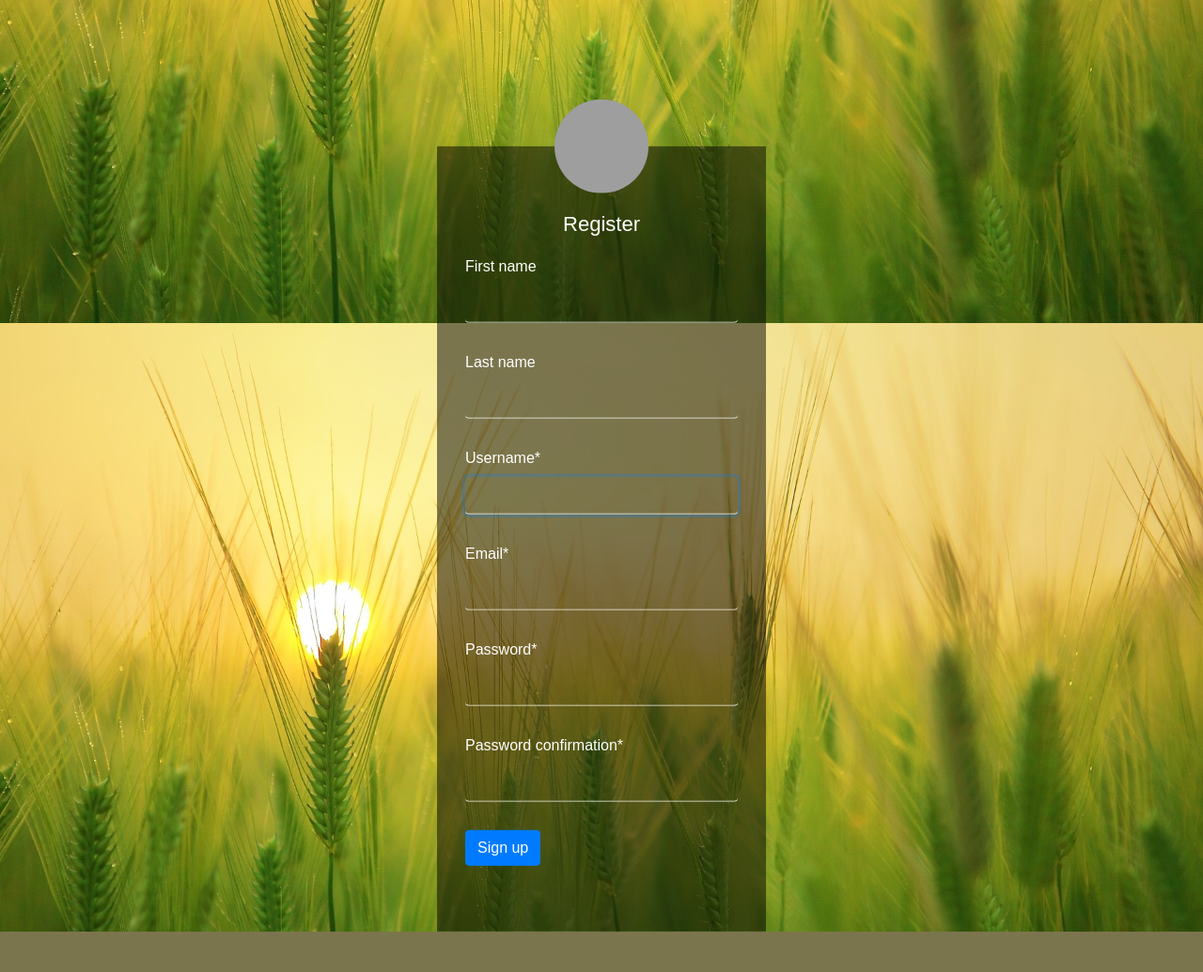
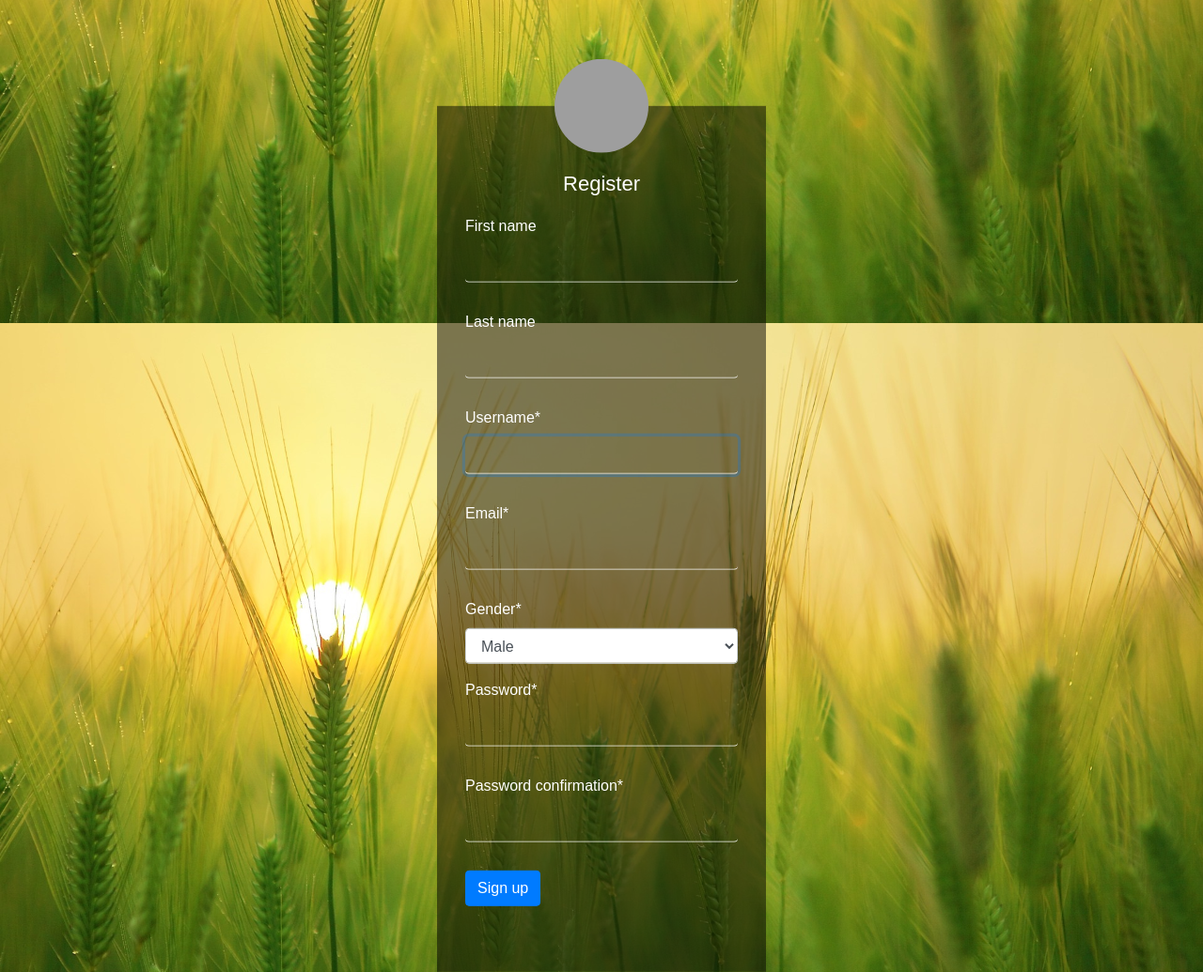
Before and after one commit to philip136/music_site, a Django app: page /register/ in a window 1280 px wide. Shown: the part 56-1091 px from the top of the page at 94% size. Before the commit the page ends 1048 px from the top, so only its background shows below. Run offline with Django 3.2, Linux system fonts and the light colour scheme; some libraries are stand-ins or nearby versions; grey boxes are pictures that could not be loaded.

Commit message:
added gender for profile

```diff
--- a/music_site/users/forms.py
+++ b/music_site/users/forms.py
@@ -5,7 +5,14 @@
 
 
 class UserRegisterForm(UserCreationForm):
+    Male = "Mal"
+    Female = "Fem"
+    gender_choice = [
+        (Male, "Male"),
+        (Female, "Female"),
+    ]
     email = forms.EmailField()
+    gender = forms.ChoiceField(choices=gender_choice)
 
     class Meta:
         model = User
@@ -13,6 +20,7 @@
                   'last_name',
                   'username',
                   'email',
+                  'gender',
                   'password1',
                   'password2',
                   ]
--- a/music_site/users/models.py
+++ b/music_site/users/models.py
@@ -13,7 +13,7 @@
     user = models.OneToOneField(User, on_delete=models.CASCADE)
     about_me = models.TextField(blank=True)
     avatar = ImageField(upload_to='avatars', default='default.png')
-    birthday = models.DateField()
+    birthday = models.DateField(null=True, blank=True)
     gender = models.CharField(max_length=3,choices=gender_choice)
 
     def __str__(self):
--- a/music_site/users/templates/users/login.html
+++ b/music_site/users/templates/users/login.html
@@ -7,7 +7,7 @@
 
 {% block main %}
 <div class="login-box">
-    <img src="{% static 'music/image/avatar.png' %}" class="avatar">
+    <img src="{% static 'music/image/default.png' %}" class="avatar">
         <h1>Login Here</h1>
             <form id="login" method="post">
                 <input type="hidden" name="csrfmiddlewaretoken" value="{{ csrf_token }}">
--- a/music_site/users/templates/users/register.html
+++ b/music_site/users/templates/users/register.html
@@ -13,7 +13,7 @@
 
 {% block main %}
 <div class="login-box">
-    <img src="{% static 'music/image/avatar.png' %}" class="avatar">
+    <img src="{% static 'music/image/default.png' %}" class="avatar">
         <h1>Register</h1>
             <form id="register" method="post">
                 {% csrf_token %}
--- a/music_site/users/views.py
+++ b/music_site/users/views.py
@@ -6,7 +6,8 @@
                     ProfileUpdateForm)
 from django.contrib.auth.decorators import login_required
 from django.contrib.auth.models import User
-from .models import Friend
+from .models import (Friend,
+                    Profile)
 
 
 
@@ -14,8 +15,13 @@
     if request.method == 'POST':
         form = UserRegisterForm(request.POST)
         if form.is_valid():
+            username = form.cleaned_data.get('username')
+            gender_field = form.cleaned_data['gender']
             form.save()
-            username = form.cleaned_data.get('username')
+            user = User.objects.get(username=username)
+            profile = Profile.objects.get(user=user)
+            profile.gender = gender_field
+            profile.save()
             messages.success(request, f'Your account has been created {username}!')
             return redirect('users:login')
     else:
```
Also changed, not shown: music_site/users/templates/users/profile.html (+5 -3 lines), music_site/users/templates/users/profile_users.html (+6 -4 lines), music_site/music/avatars/4wu0gtw9jsubehn772rd2ezlouo.jpeg (added), music_site/users/migrations/0015_auto_20200207_2255.py (added).
